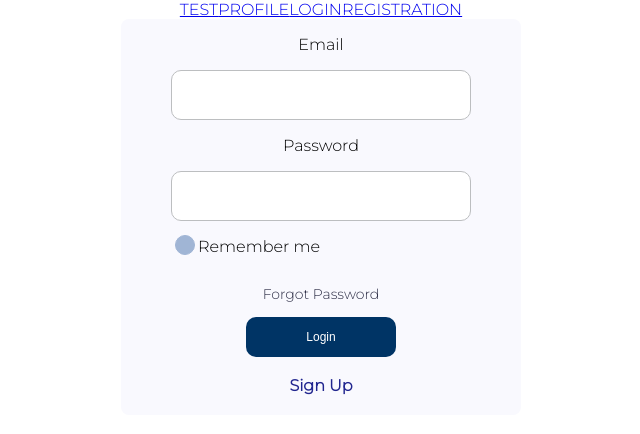
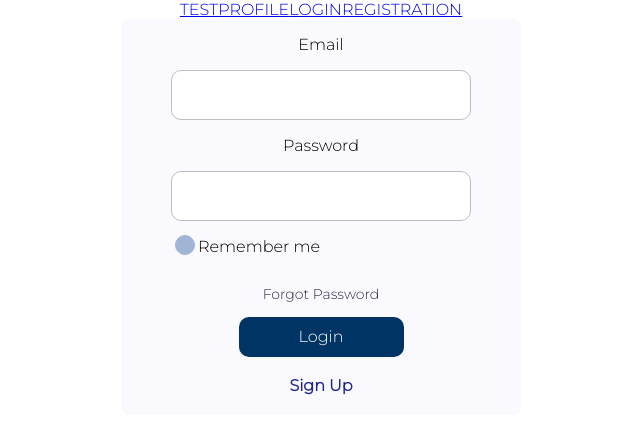
Before and after one commit to SRGREEN90/CardsProject, a React (Create React App) app: page /#/ in a window 1280 px wide. Shown: the top 434 px of the page, without its empty margins (319-959 px from the left). Built offline with nearby package versions, Linux system fonts and the light colour scheme; no server answers.

Commit message:
modified styles for body and styles for button

```diff
--- a/src/index.css
+++ b/src/index.css
@@ -1,6 +1,10 @@
 body {
-  margin: 0;
-  font-family: 'Montserrat', sans-serif;
-  -webkit-font-smoothing: antialiased;
-  -moz-osx-font-smoothing: grayscale;
+    margin: 0;
+    padding: 0;
 }
+
+* {
+    font-family: 'Montserrat', sans-serif;
+    -webkit-font-smoothing: antialiased;
+    -moz-osx-font-smoothing: grayscale;
+}
--- a/src/main/ui/common/SuperButton/SuperButton.module.css
+++ b/src/main/ui/common/SuperButton/SuperButton.module.css
@@ -6,7 +6,7 @@
     text-align: center;
     padding: 10px 60px;
     transition: .6s;
-    font-size: 12px;
+    font-size: 16px;
     line-height: 20px;
     color: #ffffff;
     background: #003465;
@@ -37,7 +37,7 @@
     text-align: center;
     padding: 10px 60px;
     transition: .6s;
-    font-size: 12px;
+    font-size: 16px;
     line-height: 20px;
     color: #ffffff;
     background: #003465;
```
